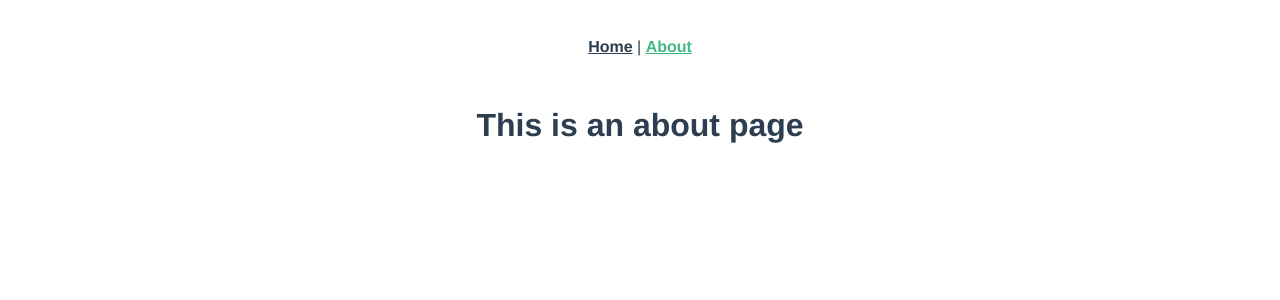
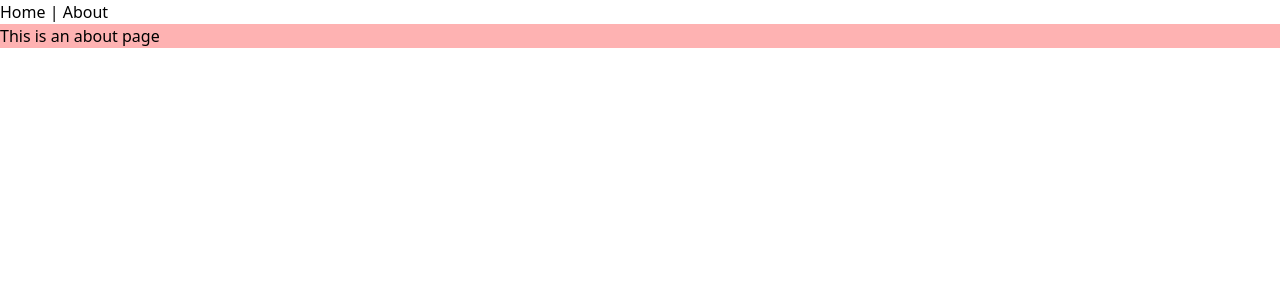
Before and after one commit to opejovic/breezy, a Vue app: page /about in a window 1280 px wide. Shown: the top 300 px of the page. Built offline with nearby package versions, Linux system fonts and the light colour scheme.

Commit message:
add tailwind

```diff
--- a/package.json
+++ b/package.json
@@ -9,6 +9,7 @@
   },
   "dependencies": {
     "core-js": "^3.6.5",
+    "tailwindcss": "^1.8.12",
     "vue": "^3.0.0",
     "vue-router": "^4.0.0-0",
     "vuex": "^4.0.0-0"
--- /dev/null
+++ b/postcss.config.js
@@ -0,0 +1,3 @@
+module.exports = {
+  plugins: [require("tailwindcss"), require("autoprefixer")]
+};
--- a/src/App.vue
+++ b/src/App.vue
@@ -5,26 +5,3 @@
   </div>
   <router-view />
 </template>
-
-<style lang="scss">
-#app {
-  font-family: Avenir, Helvetica, Arial, sans-serif;
-  -webkit-font-smoothing: antialiased;
-  -moz-osx-font-smoothing: grayscale;
-  text-align: center;
-  color: #2c3e50;
-}
-
-#nav {
-  padding: 30px;
-
-  a {
-    font-weight: bold;
-    color: #2c3e50;
-
-    &.router-link-exact-active {
-      color: #42b983;
-    }
-  }
-}
-</style>
--- /dev/null
+++ b/src/assets/css/tailwind.css
@@ -0,0 +1,3 @@
+@tailwind base;
+@tailwind components;
+@tailwind utilities;
--- a/src/main.js
+++ b/src/main.js
@@ -2,6 +2,7 @@ import { createApp } from "vue";
 import App from "./App.vue";
 import router from "./router";
 import store from "./store";
+import '@/assets/css/tailwind.css'
 
 createApp(App)
   .use(store)
--- a/src/views/About.vue
+++ b/src/views/About.vue
@@ -1,5 +1,5 @@
 <template>
-  <div class="about">
+  <div class="about bg-red-300">
     <h1>This is an about page</h1>
   </div>
 </template>
--- a/src/views/Home.vue
+++ b/src/views/Home.vue
@@ -6,7 +6,6 @@
 </template>
 
 <script>
-// @ is an alias to /src
 import HelloWorld from "@/components/HelloWorld.vue";
 
 export default {
--- /dev/null
+++ b/tailwind.config.js
@@ -0,0 +1,12 @@
+module.exports = {
+  future: {
+    // removeDeprecatedGapUtilities: true,
+    // purgeLayersByDefault: true,
+  },
+  purge: [],
+  theme: {
+    extend: {},
+  },
+  variants: {},
+  plugins: [],
+}
```
Also changed, not shown: 1 other file (tests, documents, lock files or other folders).
